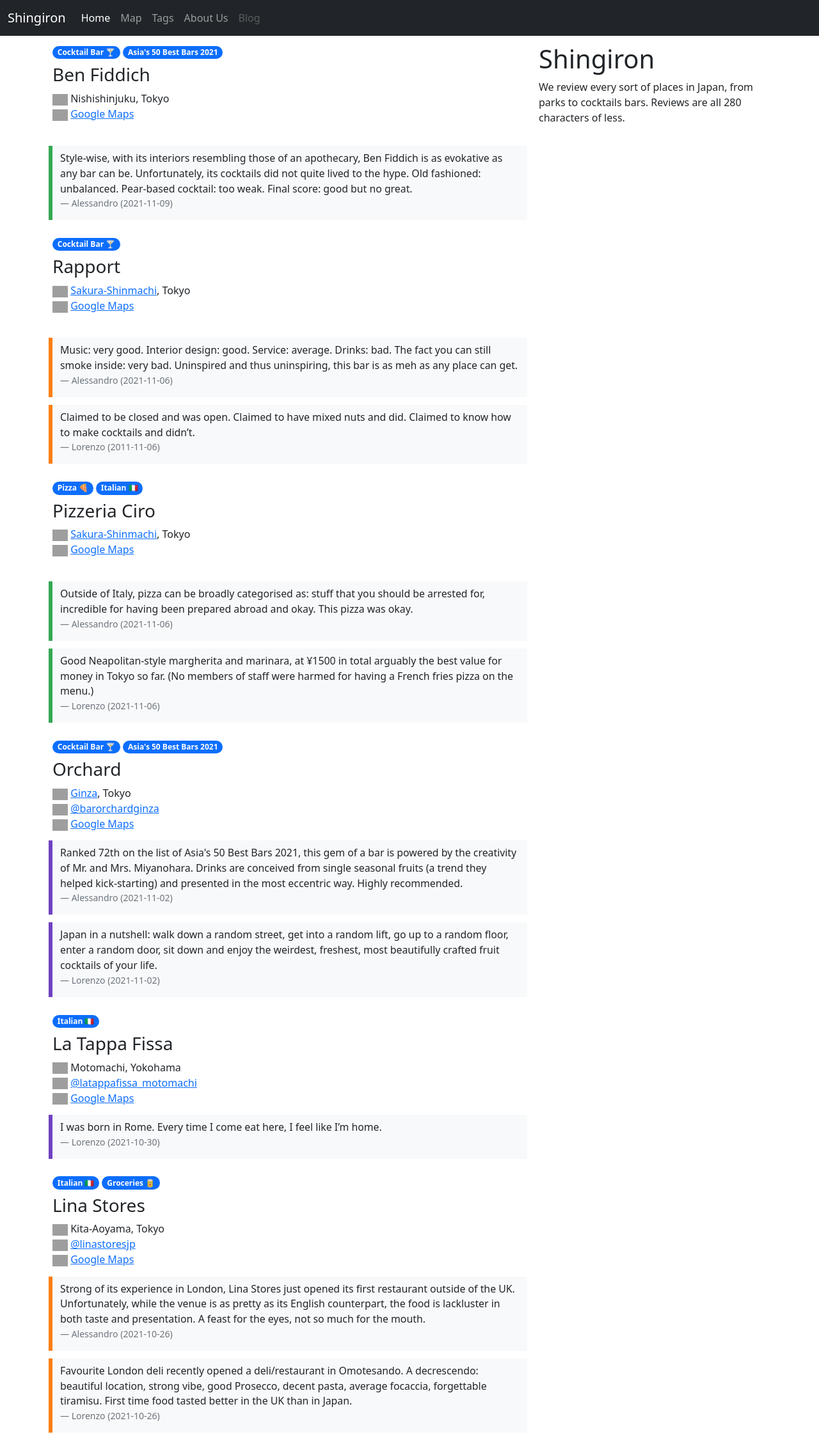
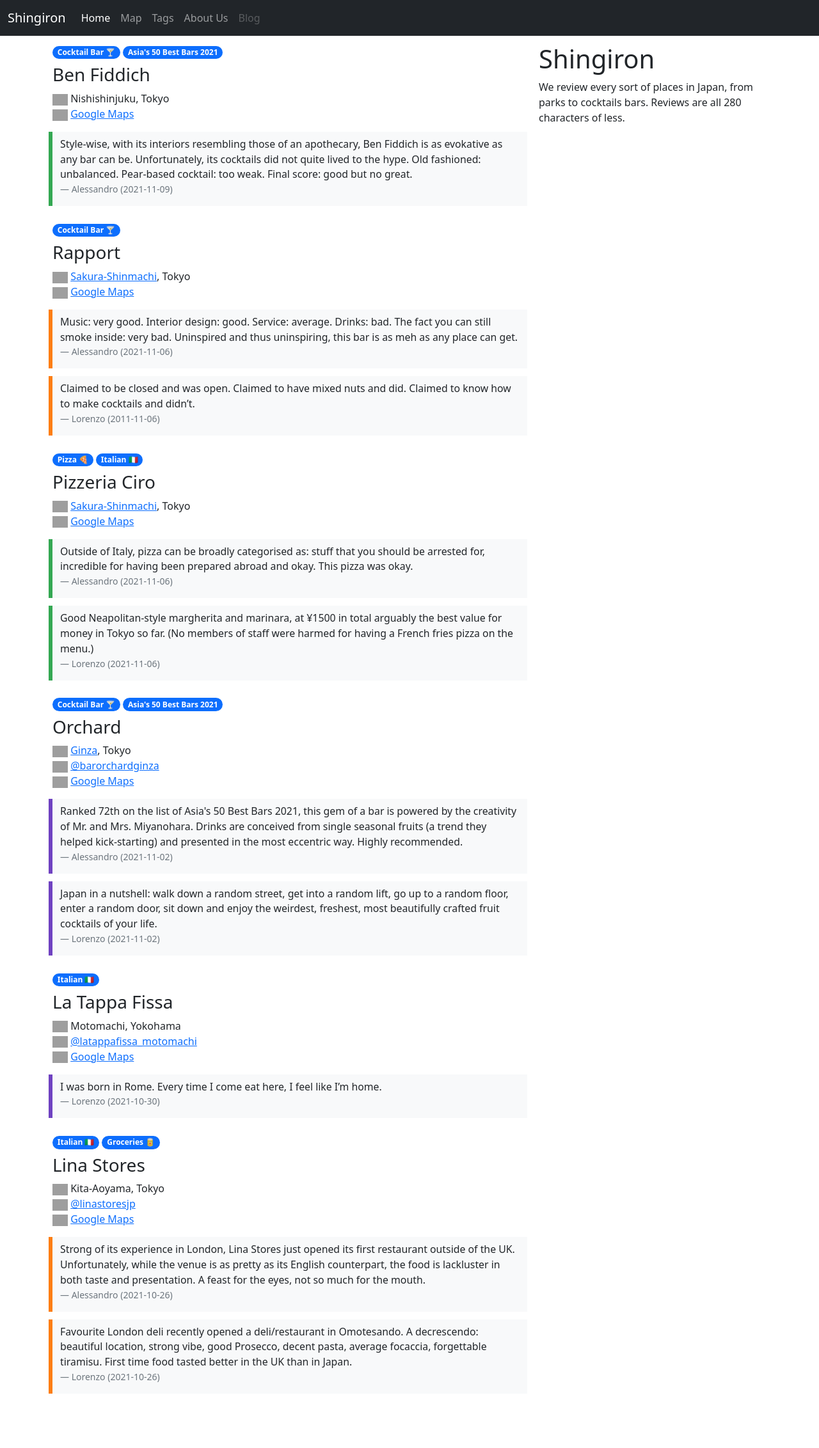
Before and after one commit to alessandrosp/shingiron, a Jekyll site: the page built from docs/index.html, in a window 1280 px wide. Shown: the whole page at 64% size. Built offline with Jekyll 4.4.1, drawn with Linux system fonts in a browser that asks for light colours; nearby versions of some CDN libraries; after the commit the page ends 2203 px from its top, so only the background shows below that; grey boxes are pictures that could not be loaded.

Commit message:
Update style.css

```diff
--- a/docs/assets/css/style.css
+++ b/docs/assets/css/style.css
@@ -46,7 +46,7 @@
 }
 
 .place {
-  height: 160px;
+  margin-bottom: 16px;
 }
 
 .place-icon {
```
